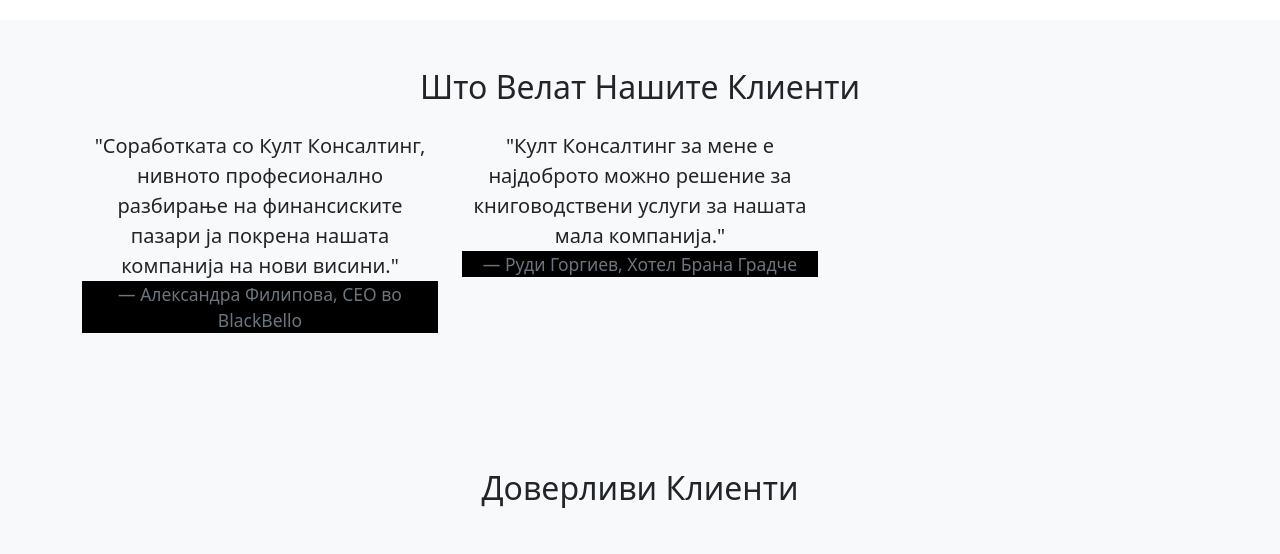
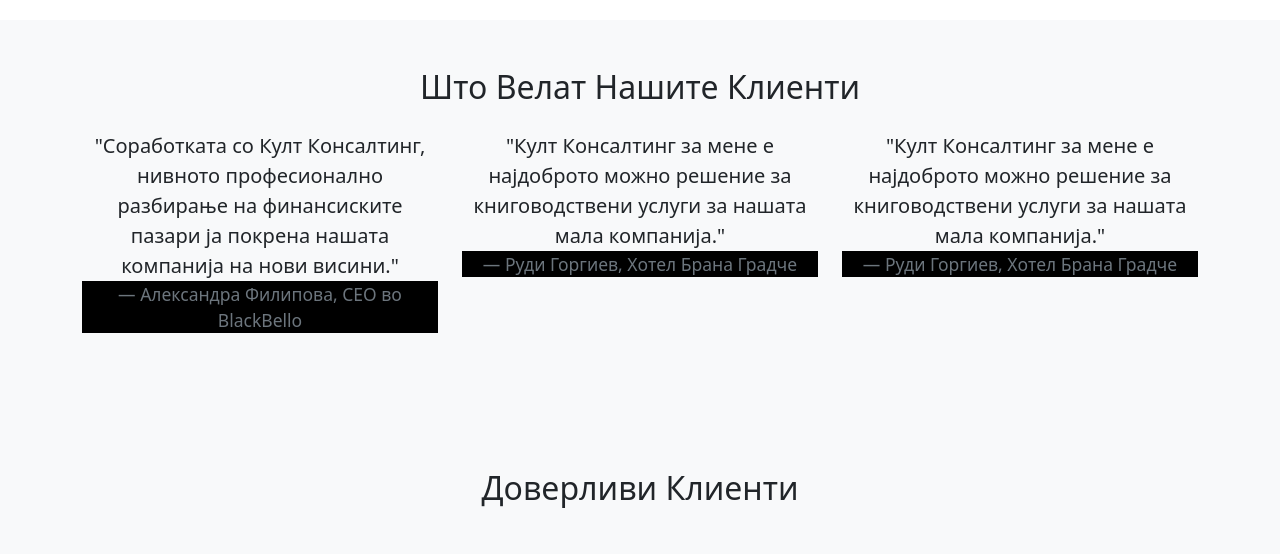
Before and after one commit to Booyan15/KultConsulting, a plain HTML site: page index.html in a window 1280 px wide. Shown: the part 1680-2234 px from the top of the page. Drawn offline with nearby package versions, Linux system fonts and the light colour scheme.

Commit message:
Add files via upload

```diff
--- a/index.html
+++ b/index.html
@@ -73,7 +73,6 @@
                 <div class="col-lg-6 col-md-12 d-flex justify-content-center">
                     <img src="LogoKocka.jpg" alt="Company Overview" class="img-fluid rounded">
                 </div>
-
             </div>
         </div>
     </section>
@@ -122,6 +121,12 @@
                         <footer class="blockquote-footer">Руди Горгиев, Хотел Брана Градче</footer>
                     </blockquote>
                 </div>
+                <div class="col-lg-4 col-md-6 col-sm-12 text-center mb-4">
+                    <blockquote class="blockquote">
+                        <p>"Култ Консалтинг за мене е најдоброто можно решение за книговодствени услуги за нашата мала компанија."</p>
+                        <footer class="blockquote-footer">Руди Горгиев, Хотел Брана Градче</footer>
+                    </blockquote>
+                </div>
             </div>
         </div>
     </section>
```
